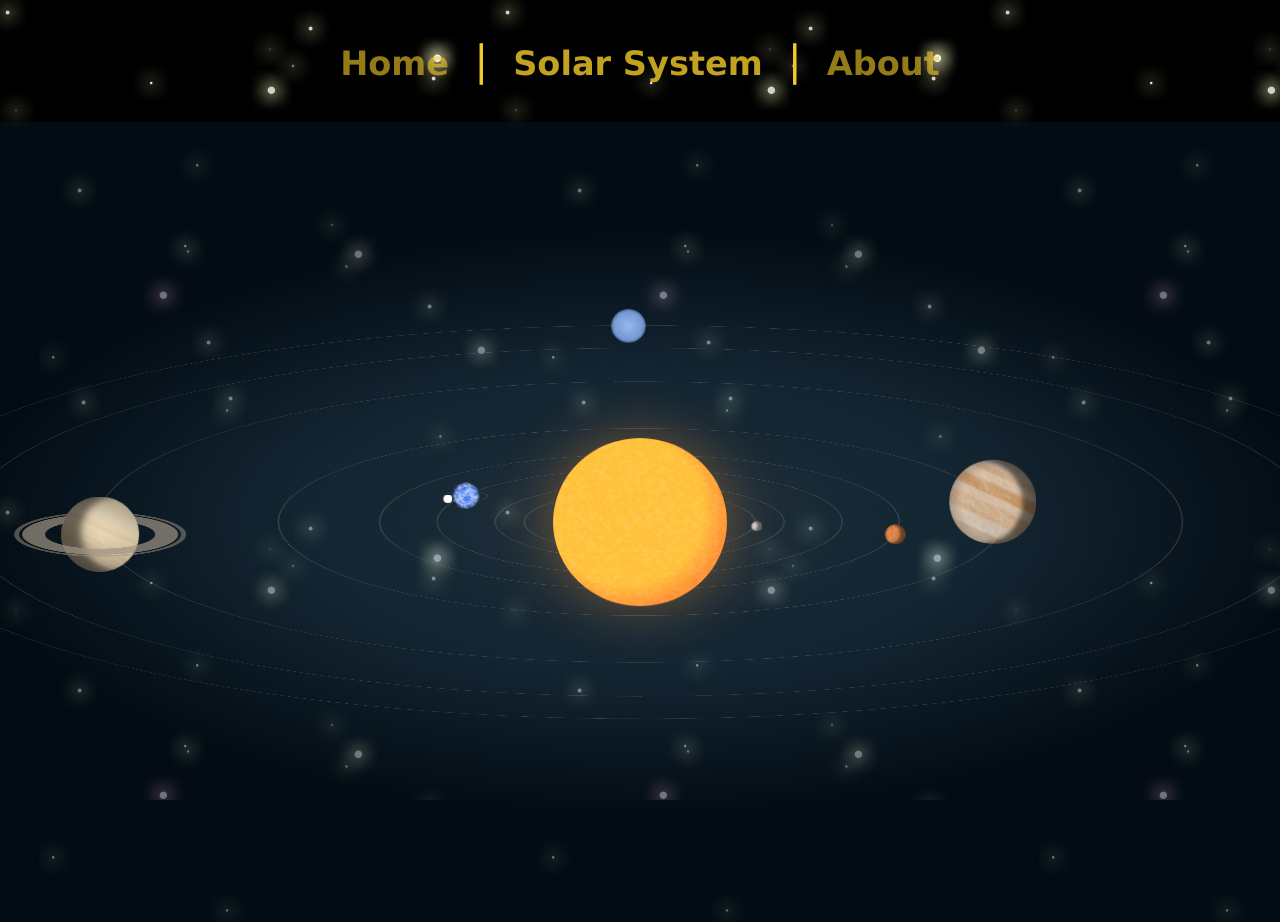
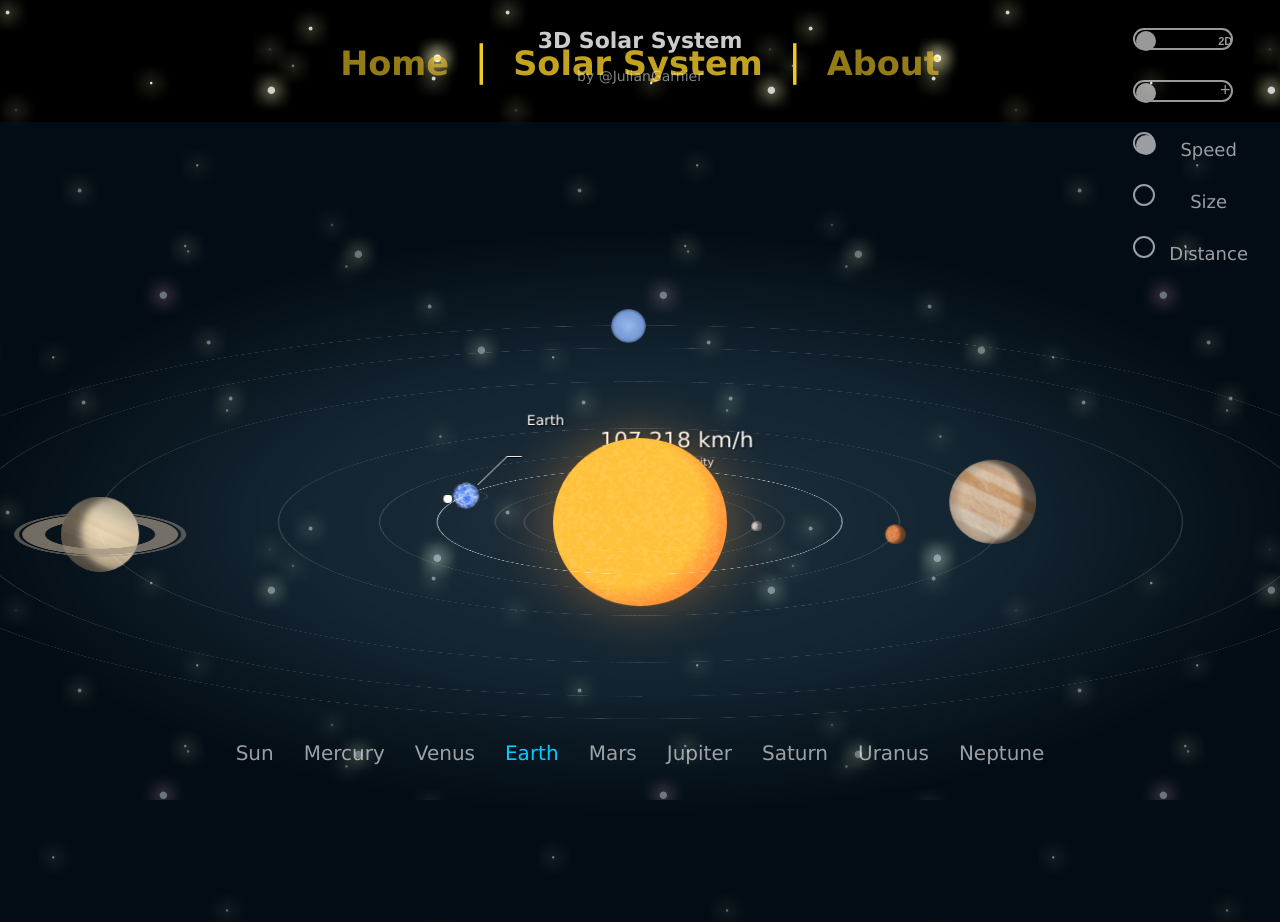
Before and after one commit to alank90/nasa-site, a Vue app: page /solarsystem in a window 1280 px wide. Built offline with nearby package versions, Linux system fonts and the light colour scheme; what vue-carousel-3d would draw is missing.

Commit message:
Get SolarSystem working.

```diff
--- a/src/assets/js/solarSystemAnimations.js
+++ b/src/assets/js/solarSystemAnimations.js
@@ -26,14 +26,19 @@ export default function() {
       e.preventDefault();
     });
 
-    /* $("#toggle-controls").click(function(e) {
+    $("#toggle-controls").click(function(e) {
       mainBody.toggleClass("controls-open controls-close");
       e.preventDefault();
     });
 
     $("#data a").click(function(e) {
-      let ref = $(this).attr("class");
+      let ref = $(this).attr("class"); // Get planet name from its class in markup
+
+      // Remove old class from #solar-system and add the new clicked
+      // planet stored in ref variable
       solarsys.removeClass().addClass(ref);
+
+      // Move .active to selected element
       $(this)
         .parent()
         .find("a")
@@ -56,8 +61,8 @@ export default function() {
     });
     $(".set-distance").click(function() {
       setView("scale-d set-distance");
-    }); */
+    });
 
-    init();
+    init(); // Call the init() function on page load
   }); // End document.ready()
 }
--- a/src/views/SolarSystem.vue
+++ b/src/views/SolarSystem.vue
@@ -1,6 +1,5 @@
 <template>
   <div id="mainBody" class="opening hide-UI view-2D zoom-large data-close controls-close">
-    <div class="opening hide-UI view-2D zoom-large data-close controls-close">
     <div id="navbar">
       <a id="toggle-data" href="#data">
         <i class="icon-data"></i>Data
@@ -165,7 +164,7 @@
       </div>
     </div>
   </div>
-  </div> <!-- End .solarSystem -->
+  <!-- End .solarSystem -->
 </template>
 
 <script>
@@ -1755,7 +1754,7 @@ h1 span,
   top: 0;
   height: 48px;
   padding: 16px;
-  font-size: 14px;
+  font-size: 1.4rem;
 }
 
 #toggle-data {
```
Lines whose indentation alone changed are shown as unchanged.
